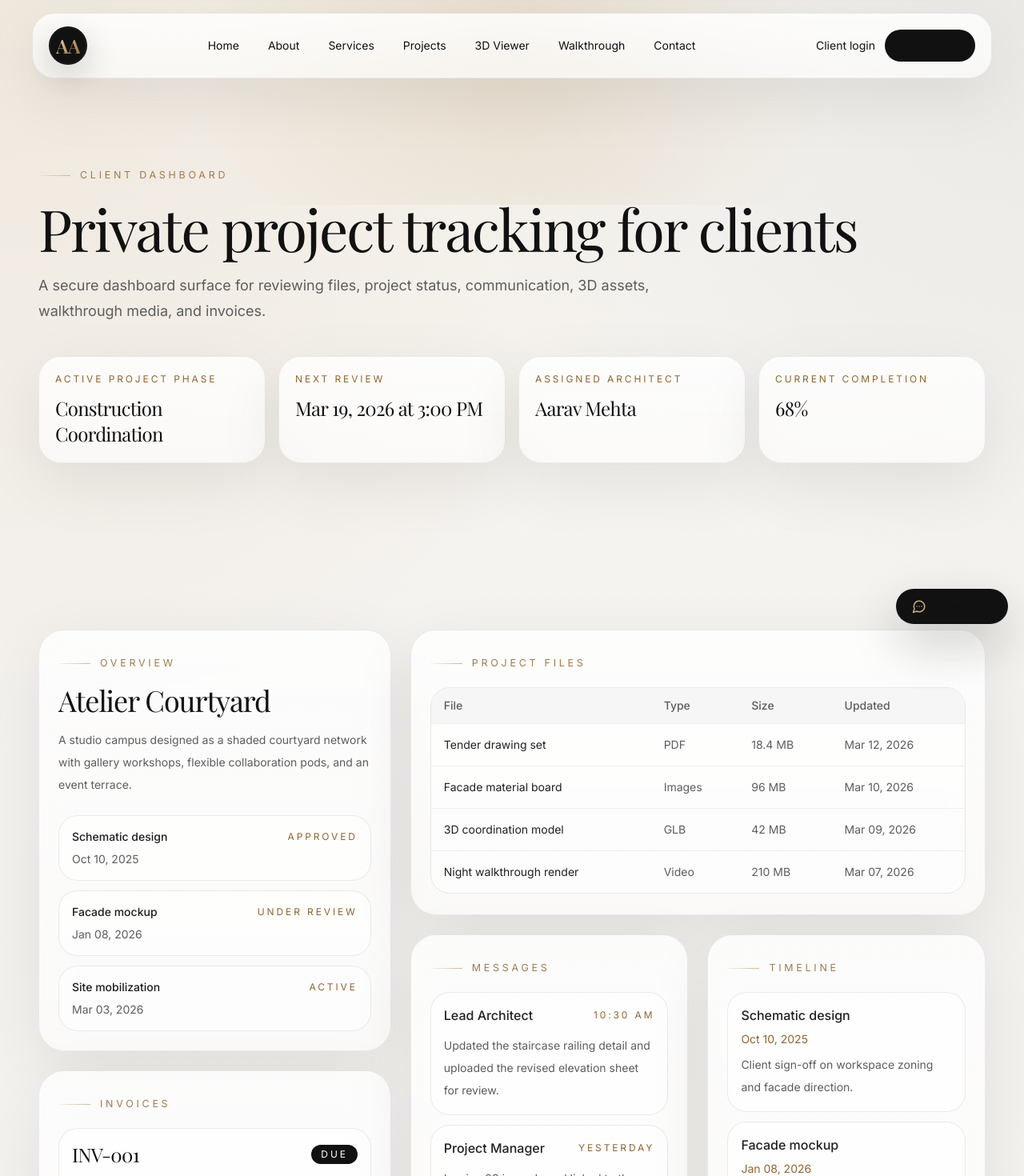
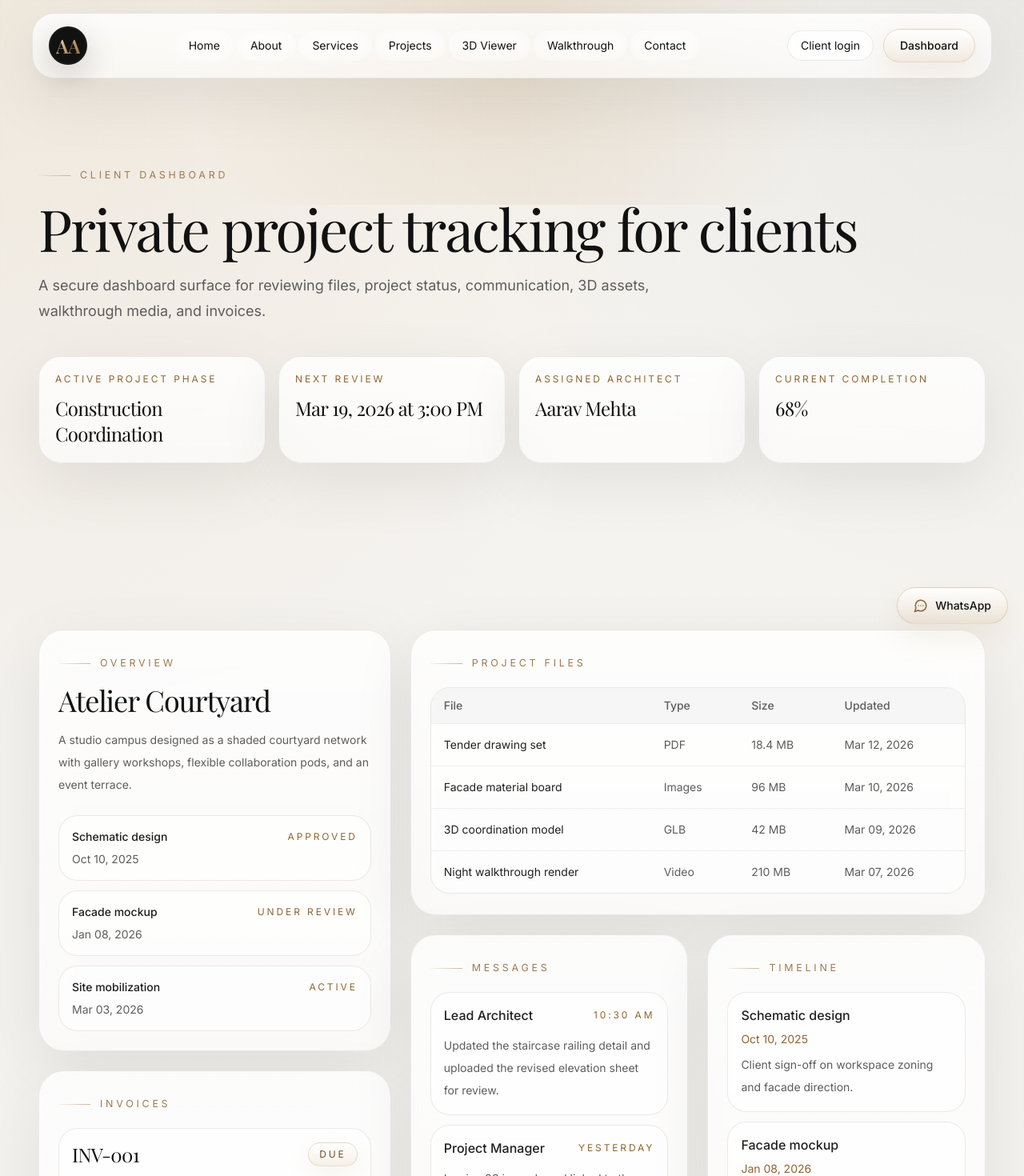
Before and after one commit to Rushikesh270505/AAStudioWebsite, a Next.js app in the folder frontend/: page /dashboard in a window 1280 px wide. Shown: the top 1470 px of the page at 80% size. Built offline with nearby package versions, Linux system fonts and the light colour scheme; a web font is replaced by a local one.

Commit message:
Refine premium button styling

```diff
--- a/frontend/src/app/dashboard/page.tsx
+++ b/frontend/src/app/dashboard/page.tsx
@@ -55,7 +55,7 @@ export default function DashboardPage() {
                   <div key={invoice.id} className="rounded-[24px] border border-black/8 bg-white/60 p-4">
                     <div className="flex items-center justify-between gap-3">
                       <p className="display-title text-2xl">{invoice.id}</p>
-                      <span className="rounded-full bg-[#111111] px-3 py-1 text-xs uppercase tracking-[0.24em] text-white">
+                      <span className="premium-badge px-3 py-1 text-xs uppercase tracking-[0.24em]">
                         {invoice.status}
                       </span>
                     </div>
--- a/frontend/src/app/globals.css
+++ b/frontend/src/app/globals.css
@@ -149,6 +149,68 @@ img {
   padding: 0.6rem 1rem;
 }
 
+.premium-button {
+  display: inline-flex;
+  align-items: center;
+  justify-content: center;
+  gap: 0.55rem;
+  border-radius: 999px;
+  border: 1px solid rgba(200, 169, 126, 0.42);
+  background: linear-gradient(180deg, rgba(255, 255, 255, 0.94) 0%, rgba(200, 169, 126, 0.22) 100%);
+  color: #111111;
+  box-shadow: 0 16px 34px rgba(200, 169, 126, 0.16);
+  backdrop-filter: blur(14px);
+  transition:
+    transform 220ms ease,
+    box-shadow 220ms ease,
+    border-color 220ms ease,
+    background-color 220ms ease;
+}
+
+.premium-button:hover {
+  transform: translateY(-2px);
+  border-color: rgba(200, 169, 126, 0.58);
+  box-shadow: 0 20px 40px rgba(200, 169, 126, 0.22);
+}
+
+.premium-button-soft {
+  display: inline-flex;
+  align-items: center;
+  justify-content: center;
+  gap: 0.5rem;
+  border-radius: 999px;
+  border: 1px solid rgba(17, 17, 17, 0.08);
+  background: rgba(255, 255, 255, 0.72);
+  color: #1f1f1f;
+  box-shadow: 0 12px 28px rgba(17, 17, 17, 0.06);
+  backdrop-filter: blur(14px);
+  transition:
+    transform 220ms ease,
+    border-color 220ms ease,
+    background-color 220ms ease,
+    box-shadow 220ms ease;
+}
+
+.premium-button-soft:hover {
+  transform: translateY(-2px);
+  border-color: rgba(200, 169, 126, 0.38);
+  background: rgba(255, 255, 255, 0.84);
+  box-shadow: 0 16px 32px rgba(200, 169, 126, 0.14);
+}
+
+.premium-badge {
+  display: inline-flex;
+  align-items: center;
+  justify-content: center;
+  border-radius: 999px;
+  border: 1px solid rgba(200, 169, 126, 0.38);
+  background: linear-gradient(180deg, rgba(255, 255, 255, 0.9) 0%, rgba(200, 169, 126, 0.18) 100%);
+  padding: 0.38rem 0.82rem;
+  color: #6f512e;
+  box-shadow: 0 10px 26px rgba(200, 169, 126, 0.12);
+  backdrop-filter: blur(12px);
+}
+
 .text-balance {
   text-wrap: balance;
 }
--- a/frontend/src/app/projects/[slug]/page.tsx
+++ b/frontend/src/app/projects/[slug]/page.tsx
@@ -171,7 +171,7 @@ export default async function ProjectDetailPage({ params }: ProjectPageProps) {
                 <div key={item.title} className="rounded-[24px] border border-black/8 bg-white/60 p-5">
                   <div className="flex items-center justify-between gap-3">
                     <h3 className="display-title text-2xl">{item.title}</h3>
-                    <span className="rounded-full bg-[#111111] px-3 py-1 text-xs uppercase tracking-[0.24em] text-white">
+                    <span className="premium-badge px-3 py-1 text-xs uppercase tracking-[0.24em]">
                       {item.status}
                     </span>
                   </div>
--- a/frontend/src/components/admin-workspace.tsx
+++ b/frontend/src/components/admin-workspace.tsx
@@ -92,7 +92,7 @@ export function AdminWorkspace() {
 
         <div className="mt-6 flex items-center justify-between gap-4">
           <p className="text-sm text-[#5d5d5d]">{message}</p>
-          <button type="submit" className="rounded-full bg-[#111111] px-6 py-3 text-sm font-medium text-white">
+          <button type="submit" className="premium-button px-6 py-3 text-sm font-medium">
             Create project
           </button>
         </div>
@@ -109,7 +109,7 @@ export function AdminWorkspace() {
                     <p className="display-title text-2xl">{project.title}</p>
                     <p className="mt-1 text-sm text-[#5d5d5d]">{project.location}</p>
                   </div>
-                  <span className="rounded-full bg-[#111111] px-3 py-1 text-xs uppercase tracking-[0.24em] text-white">
+                  <span className="premium-badge px-3 py-1 text-xs uppercase tracking-[0.24em]">
                     {project.status}
                   </span>
                 </div>
--- a/frontend/src/components/contact-form.tsx
+++ b/frontend/src/components/contact-form.tsx
@@ -82,7 +82,7 @@ export function ContactForm() {
         <button
           type="submit"
           disabled={isPending}
-          className="rounded-full bg-[#111111] px-6 py-3 text-sm font-medium text-white transition-transform hover:-translate-y-0.5 disabled:opacity-60"
+          className="premium-button px-6 py-3 text-sm font-medium disabled:opacity-60"
         >
           {isPending ? "Sending..." : "Send inquiry"}
         </button>
--- a/frontend/src/components/login-panel.tsx
+++ b/frontend/src/components/login-panel.tsx
@@ -67,7 +67,7 @@ export function LoginPanel() {
           <button
             type="submit"
             disabled={isPending}
-            className="rounded-full bg-[#111111] px-6 py-3 text-sm font-medium text-white disabled:opacity-60"
+            className="premium-button px-6 py-3 text-sm font-medium disabled:opacity-60"
           >
             {isPending ? "Signing in..." : "Sign in"}
           </button>
--- a/frontend/src/components/project-card.tsx
+++ b/frontend/src/components/project-card.tsx
@@ -43,7 +43,7 @@ export function ProjectCard({ project }: { project: ProjectData }) {
           </div>
           <Link
             href={`/projects/${project.slug}`}
-            className="inline-flex items-center gap-2 rounded-full bg-[#111111] px-4 py-2 text-sm text-white"
+            className="premium-button px-4 py-2 text-sm"
           >
             Open project
             <ArrowUpRight size={16} />
--- a/frontend/src/components/site-header.tsx
+++ b/frontend/src/components/site-header.tsx
@@ -38,10 +38,10 @@ export function SiteHeader() {
                   key={item.href}
                   href={item.href}
                   className={cn(
-                    "rounded-full px-4 py-2 text-sm transition-colors duration-300",
+                    "rounded-full border px-4 py-2 text-sm transition-all duration-300 backdrop-blur-md",
                     active
-                      ? "bg-[#111111] text-[#f6f6f6]"
-                      : "text-[#3b3b3b] hover:bg-white hover:text-[#111111]",
+                      ? "border-[#c8a97e]/35 bg-[linear-gradient(180deg,rgba(255,255,255,0.72),rgba(200,169,126,0.18))] text-[#111111] shadow-[0_10px_30px_rgba(200,169,126,0.16)]"
+                      : "border-transparent text-[#3b3b3b] hover:border-black/8 hover:bg-white/70 hover:text-[#111111]",
                   )}
                 >
                   {item.label}
@@ -51,12 +51,15 @@ export function SiteHeader() {
           </nav>
 
           <div className="hidden items-center gap-3 lg:flex">
-            <Link href="/login" className="text-sm text-[#444444] transition-colors hover:text-[#111111]">
+            <Link
+              href="/login"
+              className="rounded-full border border-black/8 bg-white/45 px-4 py-2 text-sm text-[#444444] backdrop-blur-md transition-all hover:border-[#c8a97e]/35 hover:bg-white/70 hover:text-[#111111]"
+            >
               Client login
             </Link>
             <Link
               href="/dashboard"
-              className="rounded-full bg-[#111111] px-5 py-2.5 text-sm font-medium text-white transition-transform hover:-translate-y-0.5"
+              className="rounded-full border border-[#c8a97e]/40 bg-[linear-gradient(180deg,rgba(255,255,255,0.92),rgba(200,169,126,0.22))] px-5 py-2.5 text-sm font-medium text-[#111111] shadow-[0_12px_32px_rgba(200,169,126,0.18)] backdrop-blur-md transition-all hover:-translate-y-0.5 hover:border-[#c8a97e]/55 hover:shadow-[0_16px_36px_rgba(200,169,126,0.24)]"
             >
               Dashboard
             </Link>
@@ -78,22 +81,34 @@ export function SiteHeader() {
             animate={{ opacity: 1, height: "auto" }}
             className="mt-4 grid gap-2 border-t border-black/10 pt-4 lg:hidden"
           >
-            {navItems.map((item) => (
+            {navItems.map((item) => {
+              const active = pathname === item.href || pathname.startsWith(`${item.href}/`);
+
+              return (
                 <Link
                   key={item.href}
                   href={item.href}
-                className="rounded-2xl px-4 py-3 text-sm text-[#202020] transition-colors hover:bg-white"
+                  className={cn(
+                    "rounded-2xl border px-4 py-3 text-sm transition-all",
+                    active
+                      ? "border-[#c8a97e]/35 bg-[linear-gradient(180deg,rgba(255,255,255,0.82),rgba(200,169,126,0.2))] text-[#111111]"
+                      : "border-transparent text-[#202020] hover:bg-white",
+                  )}
                   onClick={() => setIsOpen(false)}
                 >
                   {item.label}
                 </Link>
-            ))}
-            <Link href="/login" className="rounded-2xl px-4 py-3 text-sm text-[#202020]">
+              );
+            })}
+            <Link
+              href="/login"
+              className="rounded-2xl border border-black/8 bg-white/55 px-4 py-3 text-sm text-[#202020]"
+            >
               Client login
             </Link>
             <Link
               href="/dashboard"
-              className="rounded-2xl bg-[#111111] px-4 py-3 text-sm font-medium text-white"
+              className="rounded-2xl border border-[#c8a97e]/40 bg-[linear-gradient(180deg,rgba(255,255,255,0.92),rgba(200,169,126,0.22))] px-4 py-3 text-sm font-medium text-[#111111] shadow-[0_12px_32px_rgba(200,169,126,0.18)]"
             >
               Open dashboard
             </Link>
--- a/frontend/src/components/viewer/project-viewer.tsx
+++ b/frontend/src/components/viewer/project-viewer.tsx
@@ -41,10 +41,10 @@ export function ProjectViewer() {
               key={project.slug}
               type="button"
               onClick={() => setActiveProject(project)}
-              className={`rounded-[24px] border px-4 py-4 text-left transition-colors ${
+              className={`rounded-[24px] border px-4 py-4 text-left transition-all backdrop-blur-md ${
                 activeProject.slug === project.slug
-                  ? "border-[#111111] bg-[#111111] text-white"
-                  : "border-black/10 bg-white/70 text-[#222222] hover:border-[#c8a97e]"
+                  ? "border-[#c8a97e]/42 bg-[linear-gradient(180deg,rgba(255,255,255,0.92),rgba(200,169,126,0.2))] text-[#111111] shadow-[0_14px_32px_rgba(200,169,126,0.16)]"
+                  : "border-black/10 bg-white/70 text-[#222222] hover:border-[#c8a97e]/42 hover:bg-white/82"
               }`}
             >
               <p className="text-xs uppercase tracking-[0.24em] opacity-70">{project.projectType}</p>
--- a/frontend/src/components/walkthrough/walkthrough-experience.tsx
+++ b/frontend/src/components/walkthrough/walkthrough-experience.tsx
@@ -185,7 +185,7 @@ export function WalkthroughExperience() {
         <button
           id="walkthrough-launch"
           type="button"
-          className="mt-6 rounded-full bg-[#111111] px-5 py-3 text-sm font-medium text-white"
+          className="premium-button mt-6 px-5 py-3 text-sm font-medium"
         >
           Click here, then click inside the scene
         </button>
--- a/frontend/src/components/whatsapp-button.tsx
+++ b/frontend/src/components/whatsapp-button.tsx
@@ -6,9 +6,9 @@ export function WhatsAppButton() {
       href="https://wa.me/919876543210"
       target="_blank"
       rel="noreferrer"
-      className="fixed bottom-5 right-5 z-40 inline-flex items-center gap-3 rounded-full bg-[#111111] px-5 py-3 text-sm font-medium text-white shadow-[0_24px_60px_rgba(17,17,17,0.22)] transition-transform hover:-translate-y-1"
+      className="premium-button fixed bottom-5 right-5 z-40 px-5 py-3 text-sm font-medium"
     >
-      <MessageCircleMore size={18} className="text-[#c8a97e]" />
+      <MessageCircleMore size={18} className="text-[#8f6532]" />
       WhatsApp
     </a>
   );
```
Lines whose indentation alone changed are shown as unchanged.
